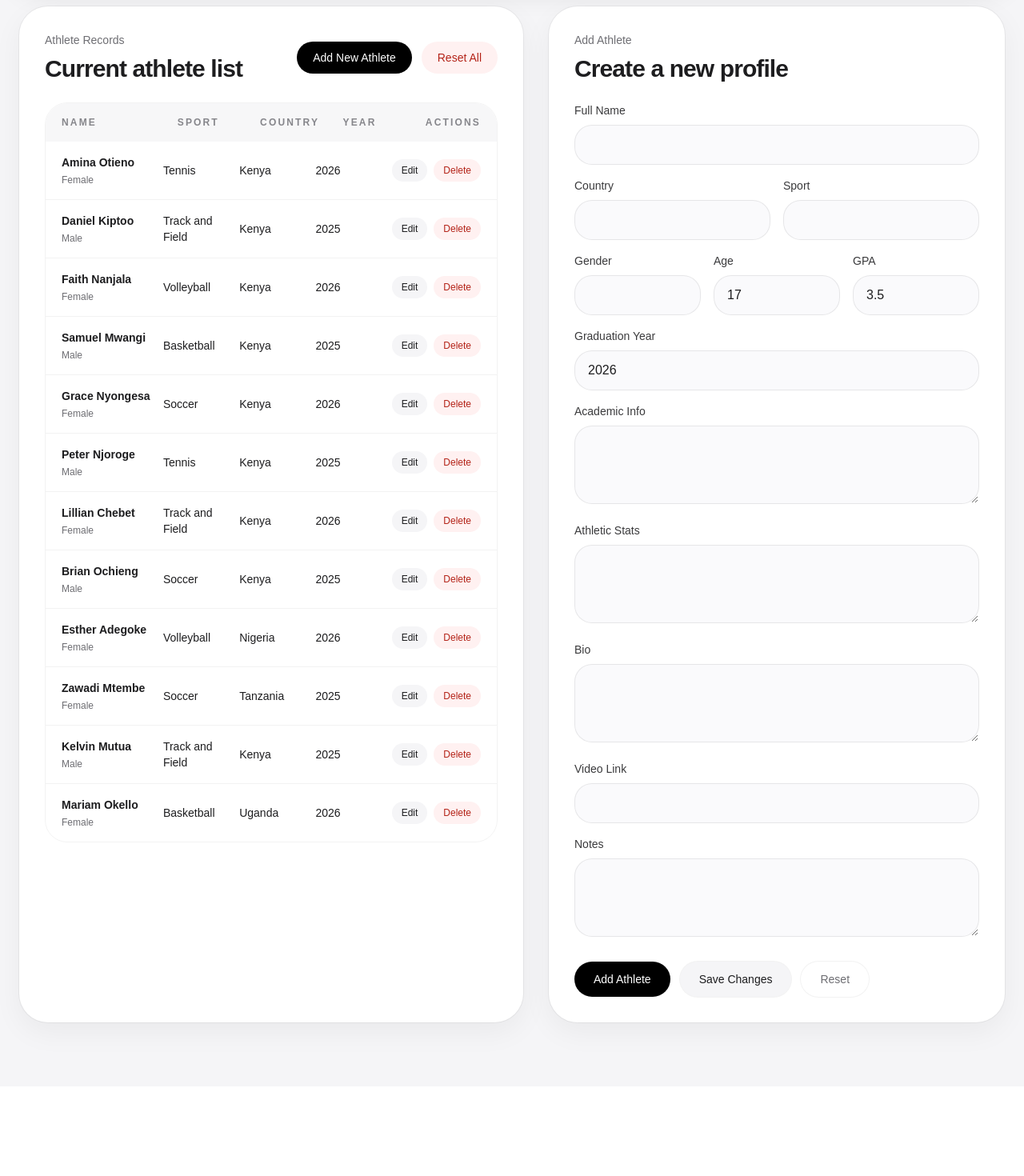
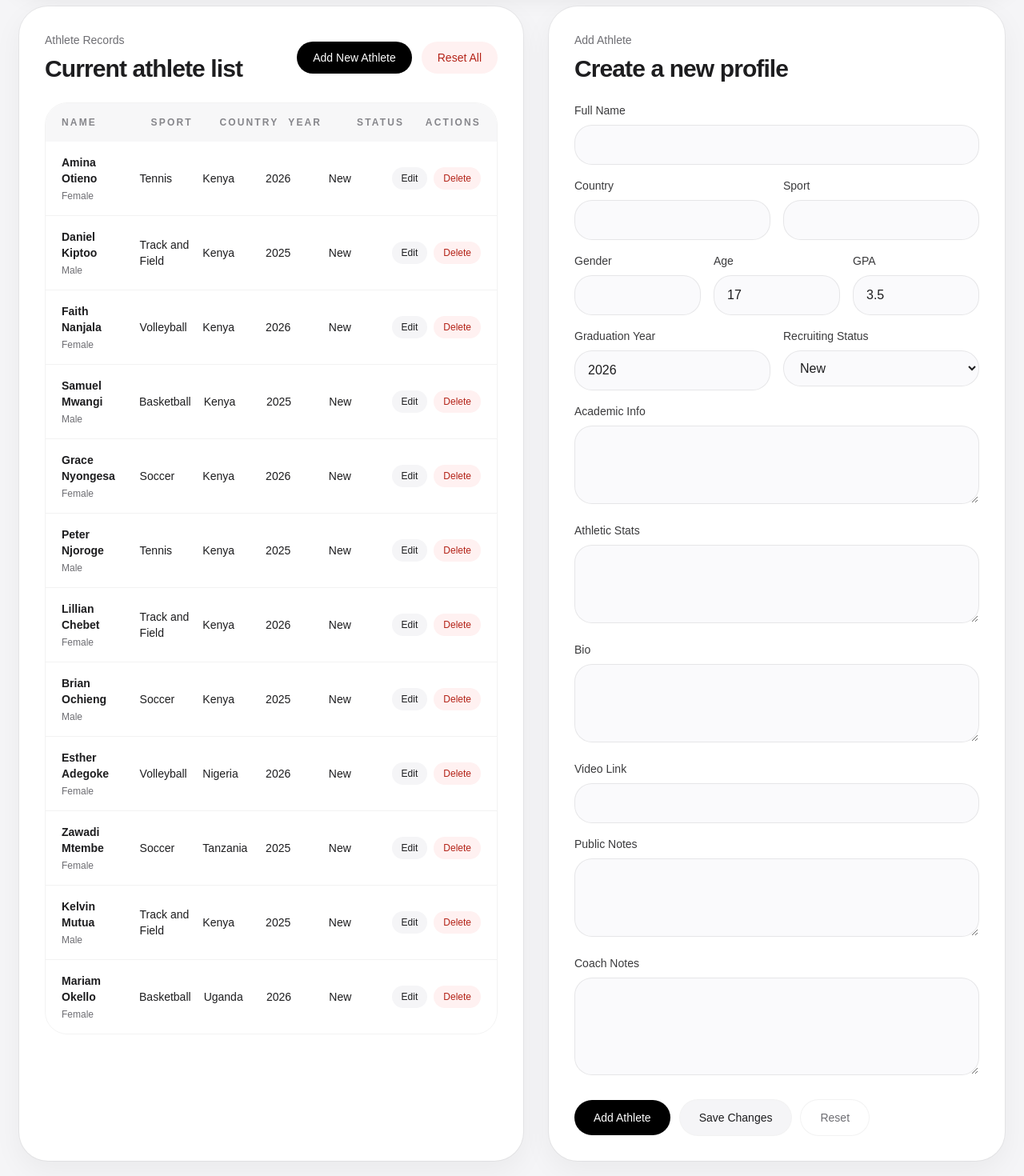
Before and after one commit to aaryan12349-maker/recrux-web, a Next.js app: page /admin in a window 1280 px wide. Shown: the part 600-2070 px from the top of the page at 80% size. Before the commit the page ends 1958 px from the top, so only its background shows below. Built offline with nearby package versions, Linux system fonts and the light colour scheme.

Commit message:
Add coach notes and recruiting statuses

```diff
--- a/app/admin/page.tsx
+++ b/app/admin/page.tsx
@@ -8,7 +8,15 @@ import {
   resetAdminAthletes,
   saveAdminAthletes,
   type AdminAthleteRecord,
+  type RecruitingStatus,
 } from "../../lib/admin-storage";
+
+const statuses: RecruitingStatus[] = [
+  "New",
+  "Watchlist",
+  "Top Target",
+  "Contacted",
+];
 
 const emptyForm: AdminAthleteRecord = {
   id: "",
@@ -24,6 +32,8 @@ const emptyForm: AdminAthleteRecord = {
   bio: "",
   video: "",
   notes: "",
+  status: "New",
+  coachNotes: "",
 };
 
 function makeId(name: string) {
@@ -231,11 +241,12 @@ export default function AdminPage() {
             </div>
 
             <div className="overflow-hidden rounded-[28px] border border-black/5">
-              <div className="grid grid-cols-[1.4fr_1fr_1fr_1fr_auto] bg-[#f7f7f8] px-5 py-4 text-xs font-semibold uppercase tracking-[0.18em] text-[#86868b]">
+              <div className="grid grid-cols-[1.3fr_1fr_1fr_1fr_1fr_auto] bg-[#f7f7f8] px-5 py-4 text-xs font-semibold uppercase tracking-[0.18em] text-[#86868b]">
                 <p>Name</p>
                 <p>Sport</p>
                 <p>Country</p>
                 <p>Year</p>
+                <p>Status</p>
                 <p>Actions</p>
               </div>
 
@@ -243,7 +254,7 @@ export default function AdminPage() {
                 {records.map((athlete) => (
                   <div
                     key={athlete.id}
-                    className="grid grid-cols-[1.4fr_1fr_1fr_1fr_auto] items-center gap-4 px-5 py-4 text-sm text-[#1d1d1f]"
+                    className="grid grid-cols-[1.3fr_1fr_1fr_1fr_1fr_auto] items-center gap-4 px-5 py-4 text-sm text-[#1d1d1f]"
                   >
                     <div>
                       <p className="font-semibold">{athlete.fullName}</p>
@@ -252,6 +263,7 @@ export default function AdminPage() {
                     <p>{athlete.sport}</p>
                     <p>{athlete.country}</p>
                     <p>{athlete.graduationYear}</p>
+                    <p>{athlete.status}</p>
                     <div className="flex gap-2">
                       <button
                         onClick={() => handleLoadAthlete(athlete.id)}
@@ -354,6 +366,7 @@ export default function AdminPage() {
                 </div>
               </div>
 
+              <div className="grid gap-4 sm:grid-cols-2">
                 <div>
                   <label className="mb-2 block text-sm font-medium text-[#3a3a3c]">
                     Graduation Year
@@ -366,6 +379,24 @@ export default function AdminPage() {
                     }
                     className="w-full rounded-[22px] border border-black/8 bg-[#fafafc] px-4 py-3 outline-none"
                   />
+                </div>
+
+                <div>
+                  <label className="mb-2 block text-sm font-medium text-[#3a3a3c]">
+                    Recruiting Status
+                  </label>
+                  <select
+                    value={form.status}
+                    onChange={(event) =>
+                      updateField("status", event.target.value as RecruitingStatus)
+                    }
+                    className="w-full rounded-[22px] border border-black/8 bg-[#fafafc] px-4 py-3 outline-none"
+                  >
+                    {statuses.map((status) => (
+                      <option key={status}>{status}</option>
+                    ))}
+                  </select>
+                </div>
               </div>
 
               <div>
@@ -417,12 +448,24 @@ export default function AdminPage() {
 
               <div>
                 <label className="mb-2 block text-sm font-medium text-[#3a3a3c]">
-                  Notes
+                  Public Notes
                 </label>
                 <textarea
                   value={form.notes}
                   onChange={(event) => updateField("notes", event.target.value)}
                   rows={3}
+                  className="w-full rounded-[22px] border border-black/8 bg-[#fafafc] px-4 py-3 outline-none"
+                />
+              </div>
+
+              <div>
+                <label className="mb-2 block text-sm font-medium text-[#3a3a3c]">
+                  Coach Notes
+                </label>
+                <textarea
+                  value={form.coachNotes}
+                  onChange={(event) => updateField("coachNotes", event.target.value)}
+                  rows={4}
                   className="w-full rounded-[22px] border border-black/8 bg-[#fafafc] px-4 py-3 outline-none"
                 />
               </div>
--- a/lib/admin-storage.ts
+++ b/lib/admin-storage.ts
@@ -1,6 +1,12 @@
 import { athletes as defaultAthletes } from "../data/athletes";
 
 const ADMIN_ATHLETES_KEY = "recrux-admin-athletes";
+
+export type RecruitingStatus =
+  | "New"
+  | "Watchlist"
+  | "Top Target"
+  | "Contacted";
 
 export type AdminAthleteRecord = {
   id: string;
@@ -16,6 +22,8 @@ export type AdminAthleteRecord = {
   bio: string;
   video: string;
   notes: string;
+  status: RecruitingStatus;
+  coachNotes: string;
 };
 
 export function getDefaultAdminAthletes(): AdminAthleteRecord[] {
@@ -33,6 +41,8 @@ export function getDefaultAdminAthletes(): AdminAthleteRecord[] {
     bio: athlete.bio,
     video: athlete.video,
     notes: athlete.notes,
+    status: "New",
+    coachNotes: "",
   }));
 }
 
@@ -47,7 +57,24 @@ export function getStoredAdminAthletes(): AdminAthleteRecord[] {
   }
 
   try {
-    return JSON.parse(stored) as AdminAthleteRecord[];
+    const parsed = JSON.parse(stored) as Partial<AdminAthleteRecord>[];
+    return parsed.map((athlete) => ({
+      id: athlete.id ?? "",
+      fullName: athlete.fullName ?? "",
+      country: athlete.country ?? "",
+      sport: athlete.sport ?? "",
+      gender: athlete.gender ?? "",
+      age: athlete.age ?? 17,
+      gpa: athlete.gpa ?? 3.5,
+      graduationYear: athlete.graduationYear ?? 2026,
+      academicInfo: athlete.academicInfo ?? "",
+      athleticStats: athlete.athleticStats ?? "",
+      bio: athlete.bio ?? "",
+      video: athlete.video ?? "",
+      notes: athlete.notes ?? "",
+      status: (athlete.status as RecruitingStatus) ?? "New",
+      coachNotes: athlete.coachNotes ?? "",
+    }));
   } catch {
     return getDefaultAdminAthletes();
   }
```
Lines whose indentation alone changed are shown as unchanged.
